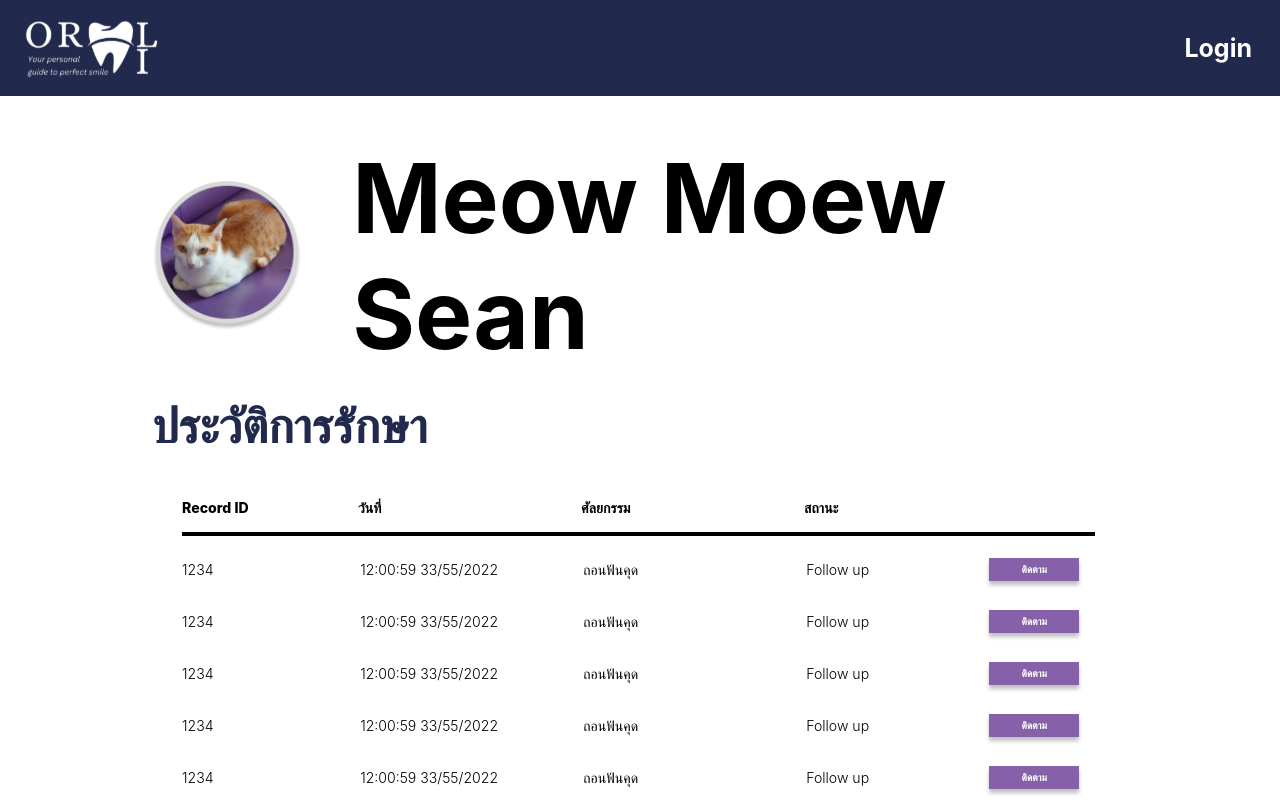
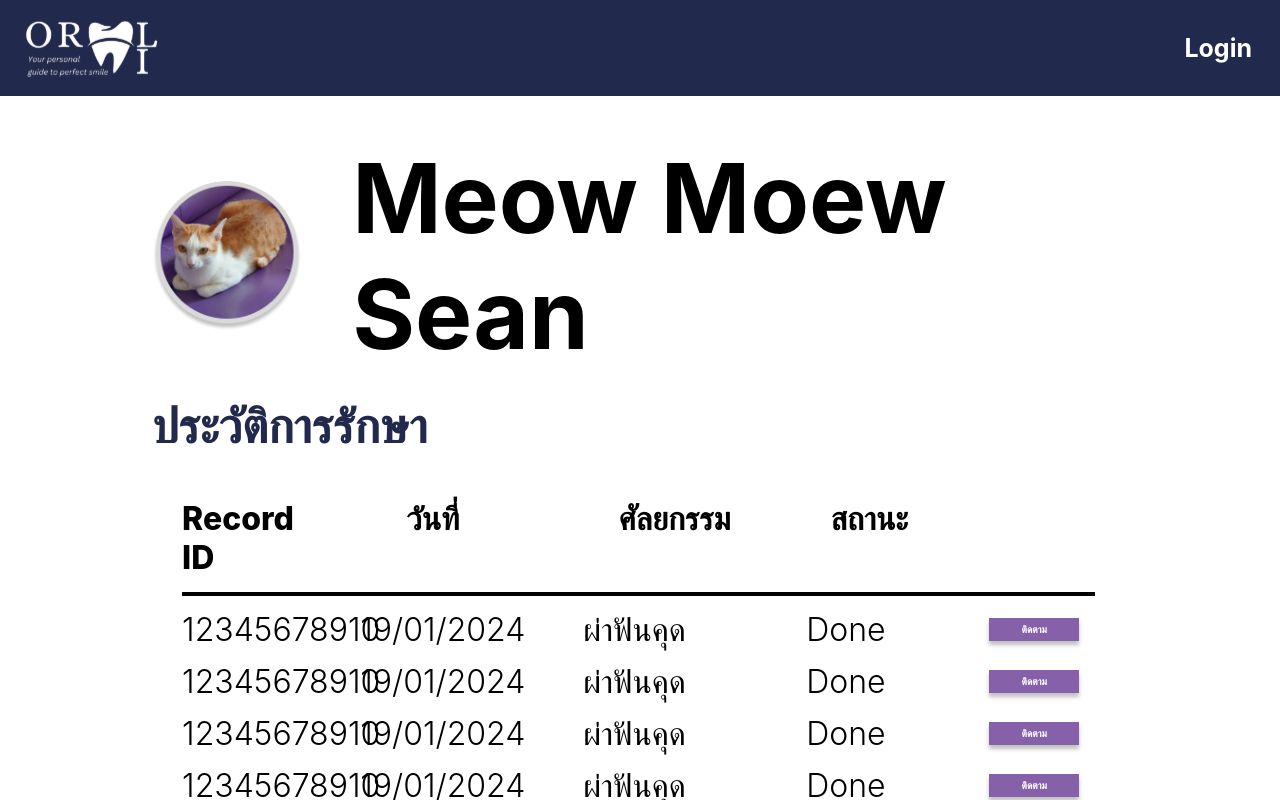
Before and after one commit to KhChanon/DENTAL-WEB-AI, a React (Create React App) app: page /patientinfo in a window 1280 px wide. Built offline with nearby package versions, Linux system fonts and the light colour scheme.

Commit message:
new commit

```diff
--- a/src/components/InfoItem.tsx
+++ b/src/components/InfoItem.tsx
@@ -1,23 +1,35 @@
 import React from 'react'
 
 interface InfoItemProps {
-
+    RecordID: string,
+    TimeStamp: Date,
+    SurgicalProcedure: string,
+    Status: string,
+    FollowUpID: string,
 }
 
-const InfoItem: React.FC<InfoItemProps> = () => {
+const InfoItem: React.FC<InfoItemProps> = ({ RecordID, TimeStamp, SurgicalProcedure, Status, FollowUpID }) => {
+
+    const day: number = TimeStamp.getDate();
+    const month: number = TimeStamp.getMonth() + 1;
+    const year: number = TimeStamp.getFullYear();
+
+    // Format the date
+    const formattedDate: string = `${padZero(day)}/${padZero(month)}/${year}`;
+
     return (
         <div className="flex flex-row items-center justify-start gap-[2.69rem] max-w-full">
             <div className="relative font-light flex items-center w-[8.44rem] h-[2.31rem] shrink-0">
-            1234
+                {RecordID}
             </div>
             <div className="relative font-light whitespace-pre-wrap flex items-center w-[11.25rem] h-[2.31rem] shrink-0">
-            12:00:59 33/55/2022
+                {formattedDate}
             </div>
             <div className="relative font-light flex items-center w-[11.25rem] h-[2.31rem] shrink-0">
-            ถอนฟันคุด
+                {SurgicalProcedure}
             </div>
             <div className="relative font-light flex items-center w-[8.75rem] h-[2.31rem] shrink-0">
-            Follow up
+                {Status}
             </div>
             <button className="cursor-pointer [border:none] pt-[0.38rem] px-[0.31rem] pb-[0.31rem] bg-darkslateblue-100 rounded-11xl shadow-[0px_4px_4px_rgba(0,_0,_0,_0.25)] w-[5.63rem] overflow-hidden shrink-0 flex flex-row items-center justify-center box-border hover:bg-plum-100">
                 <div className="relative text-[0.63rem] font-semibold font-montserrat text-colors-white-white text-center flex items-center justify-center w-[4rem] shrink-0">
@@ -28,4 +40,8 @@ const InfoItem: React.FC<InfoItemProps> = () => {
     )
 }
 
+const padZero = (num: number): string => {
+    return num < 10 ? `0${num}` : `${num}`;
+}
+
 export default InfoItem
--- a/src/pages/Patientinfo/Patientinfo.tsx
+++ b/src/pages/Patientinfo/Patientinfo.tsx
@@ -20,23 +20,22 @@ const Patientinfo = () => {
           </h1>
         </div>
         <div className="self-stretch flex flex-col items-start justify-start gap-[1.25rem] max-w-full text-[2rem] text-darkslateblue-200">
-          <h1 className="m-0 relative text-inherit font-bold font-inherit flex items-center w-[25.56rem] h-[2.94rem] shrink-0 max-w-full s:text-[1.19rem] mq950:text-[1.63rem]">
+          <h1 className="m-0 relative text-inherit font-bold font-inherit flex items-center w-[25.56rem] h-[2.94rem] shrink-0 max-w-full">
             ประวัติการรักษา
           </h1>
-          <div className="self-stretch rounded-xl bg-colors-white-white flex flex-col items-start justify-start p-[1.88rem] box-border gap-[0.94rem] max-w-full text-[0.88rem] text-black">
-            <div className="w-[41.38rem] flex flex-row items-start gap-[6.625rem] max-w-full">
-              <div className="font-extrabold w-[4.375rem]">Record ID</div>
-              <div className="font-extrabold w-[7.313rem]">วันที่</div>
-              <div className="font-extrabold w-[7.313rem]">ศัลยกรรม</div>
+          <div className="self-stretch rounded-xl bg-colors-white-white flex flex-col items-start justify-start p-[1.88rem] box-border gap-[0.94rem] max-w-full text-lg text-black">
+            <div className="w-[45.38rem] flex flex-row items-start gap-[85px] max-w-full">
+              <div className="font-extrabold w-fit">Record ID</div>
+              <div className="font-extrabold w-[8.613rem]">วันที่</div>
+              <div className="font-extrabold w-[8.613rem]">ศัลยกรรม</div>
               <div className="font-extrabold">สถานะ</div>
             </div>
             <div className="relative box-border w-[57.06rem] h-[0.06rem] max-w-full border-t-[1px] border-solid border-black" />
-              <InfoItem/>
-              <InfoItem/>
-              <InfoItem/>
-              <InfoItem/>
-              <InfoItem/>
-              <InfoItem/>
+              <InfoItem  RecordID={"12345678910"} TimeStamp={new Date()} SurgicalProcedure={"ผ่าฟันคุด"} Status={"Done"} FollowUpID={"55555555"} />
+              <InfoItem  RecordID={"12345678910"} TimeStamp={new Date()} SurgicalProcedure={"ผ่าฟันคุด"} Status={"Done"} FollowUpID={"55555555"} />
+              <InfoItem  RecordID={"12345678910"} TimeStamp={new Date()} SurgicalProcedure={"ผ่าฟันคุด"} Status={"Done"} FollowUpID={"55555555"} />
+              <InfoItem  RecordID={"12345678910"} TimeStamp={new Date()} SurgicalProcedure={"ผ่าฟันคุด"} Status={"Done"} FollowUpID={"55555555"} />
+              <InfoItem  RecordID={"12345678910"} TimeStamp={new Date()} SurgicalProcedure={"ผ่าฟันคุด"} Status={"Done"} FollowUpID={"55555555"} />
           </div>
         </div>
       </section>
```
Lines whose indentation alone changed are shown as unchanged.
